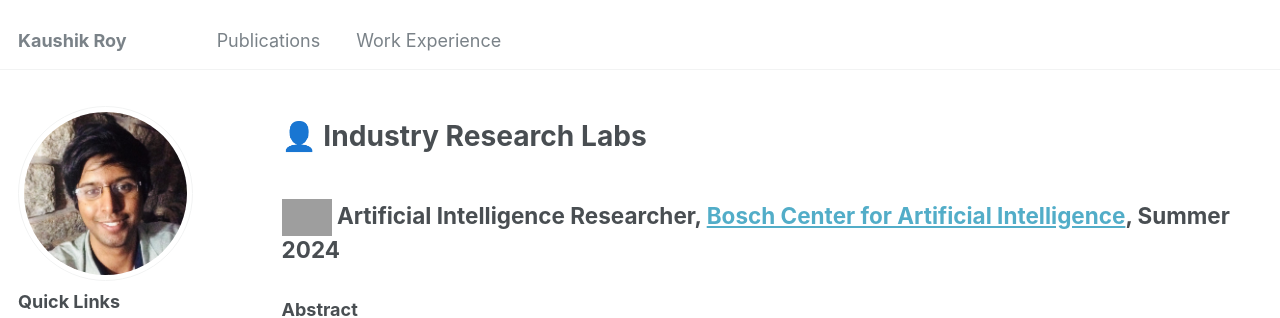
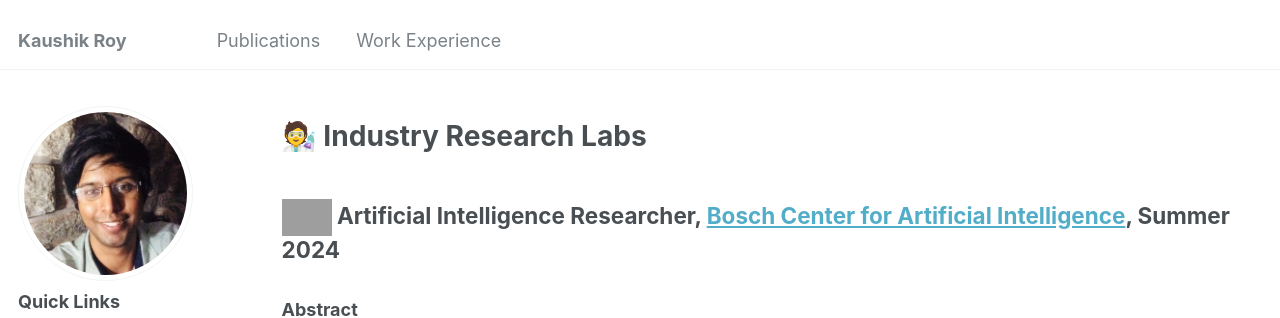
Before and after one commit to kauroy1994/home, a Jekyll site: the page built from _pages/cv.md, in a window 1280 px wide and 900 px high. Shown: the top 318 px of the window. Built offline with Jekyll 4.4.1, drawn with Linux system fonts in a browser that asks for light colours; some web fonts are replaced; grey boxes are pictures that could not be loaded.

Commit message:
Update cv.md

```diff
--- a/_pages/cv.md
+++ b/_pages/cv.md
@@ -7,7 +7,7 @@ author_profile: true
 
 {% include base_path %}
 
-👤 Industry Research Labs
+🧑‍🔬 Industry Research Labs
 ======
 
 ## <img src="https://github.com/kauroy1994/home/assets/57400980/8891649c-c178-41b9-8182-18d9c138fc95" width="50" height="50"> Artificial Intelligence Researcher, [Bosch Center for Artificial Intelligence](https://www.bosch-ai.com/), Summer 2024
```
